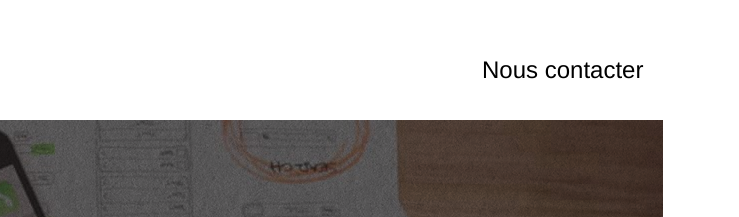
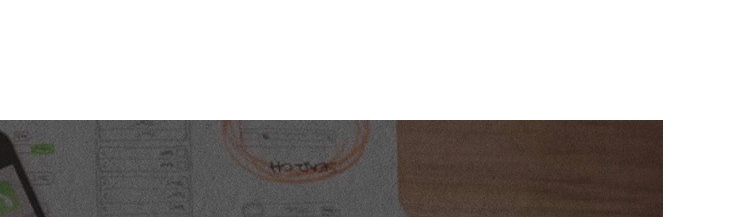
Before and after one commit to Nabi652/projet4_version_modifie, a plain HTML site: page index.html in a window 1280 px wide. Shown: the top 217 px of the page, 617-1356 px from the left, 739 px wide, since content can reach past the window. Drawn offline with Linux system fonts and the light colour scheme.

Commit message:
modification nouscontacter

```diff
--- a/style.css
+++ b/style.css
@@ -309,10 +309,11 @@ ul {
     margin-right: 0px;
     margin-top: 20px;
   }
-  .nav-center.mini-nav .navbar-toggle {
+  /* .nav-center.mini-nav .navbar-toggle {
     float: none;
     margin: 10px auto 0;
-  }
+    background-color: red;
+  } */
 }
 
 .nav > li > .dropdown a {
@@ -854,8 +855,8 @@ textarea {
   }
 }
 
-@media (min-width: 768px) and (max-width: 1500px) {
+@media (min-width: 768px) and (max-width: 1424px) {
   #NousContacter {
-    left: -50px;
+    color: white;
   }
 }
```
